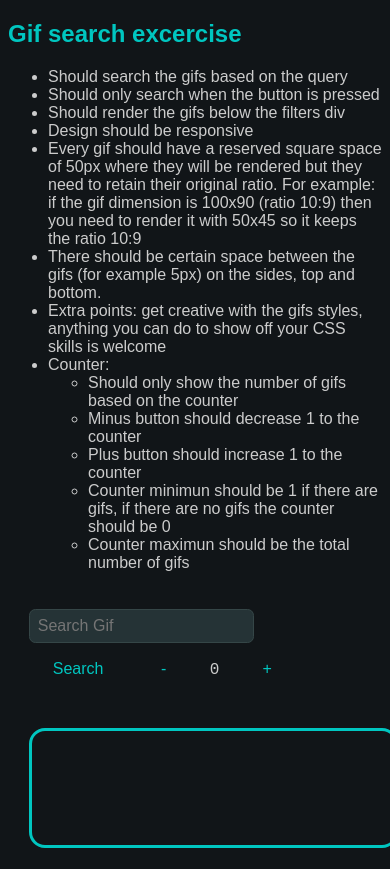
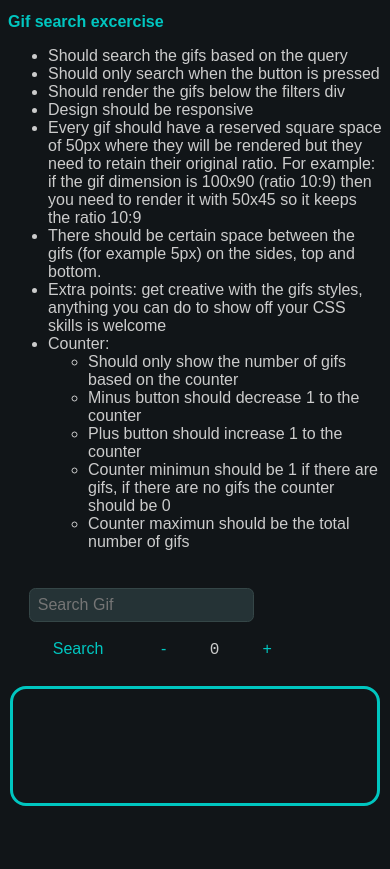
Before and after one commit to Nestyko/gif-searcher-challenge, a React app: page / in a window 390 px wide. After the commit the page ends 844 px from the top, so only its background shows below. Built offline with nearby package versions, Linux system fonts and the light colour scheme.

Commit message:
feat - mobile view

```diff
--- a/src/styles.css
+++ b/src/styles.css
@@ -90,7 +90,7 @@ button:active {
 
 .gifs-results {
 	width: 80%;
-	margin: 1.3rem;
+	margin: auto;
 	border: #00c6c0 solid 3px;
 	border-radius: 1rem;
 	padding: 2rem;
@@ -111,3 +111,9 @@ img {
 	max-width: 100%;
 	max-height: 100%;
 }
+
+@media screen and (max-width: 786px) {
+	* {
+		font-size: medium;
+	}
+}
```
